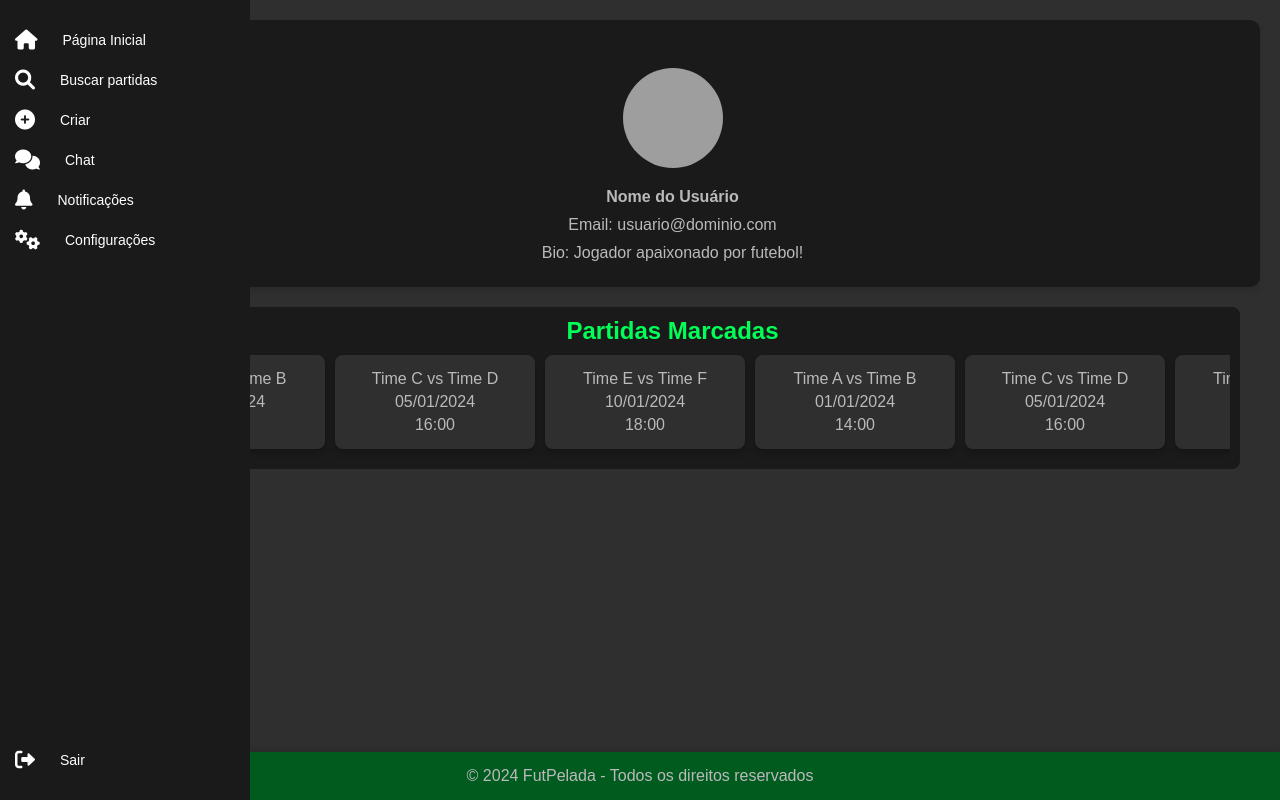
After one commit to formentines/futpelada, a Python web app: template app/templates/homePage.html in a window 1280 px wide. The commit adds this page. Run offline with Jinja, Linux system fonts and the light colour scheme; the template is opened without the code that fills it, so the values that code supplies are empty; grey boxes are pictures that could not be loaded.

Commit message:
criando a página homePage e joinATeam

```diff
--- /dev/null
+++ b/app/static/css/homePage.css
@@ -0,0 +1,200 @@
+/* General Styles */
+:root {
+  --MAIN: #00FF57;
+  --SUB: #005B1F;
+  --GRASS: #7CFC00;
+  --BACKGROUDS: #1A1A1A;
+  --FORMS: #2F2F2F;
+  --INPUTS: #BABABA;
+  --FONTE_PADRAO: "Montserrat", sans-serif;
+  --FONTE_DESTAQUE: "Bebas Neue", sans-serif;
+}
+
+* {
+  margin: 0;
+  padding: 0;
+  box-sizing: border-box;
+}
+
+body {
+  display: flex;
+  flex-direction: column; /* Organiza o conteúdo em coluna */
+  min-height: 100vh; /* Garante que o corpo ocupe toda a altura da tela */
+  background-color: var(--FORMS);
+  color: var(--INPUTS);
+  font-family: var(--FONTE_PADRAO);
+}
+
+/* Sidebar fixo */
+.menu-sidebar {
+  position: fixed;
+  top: 0;
+  left: 0;
+  width: 65px; /* Tamanho padrão */
+  height: 100%;
+  background-color: var(--BACKGROUDS);
+  transition: width 0.2s ease;
+  z-index: 1000;
+}
+.menu-sidebar:hover {
+  width: 250px; /* Expande ao passar o mouse */
+}
+.menu-sidebar ul {
+  padding: 20px 0;
+}
+.menu-sidebar li {
+  display: block;
+}
+.menu-sidebar li a {
+  display: flex;
+  align-items: center;
+  color: white;
+  text-decoration: none;
+  padding: 10px;
+  border-radius: 25px;
+  transition: background-color 0.3s;
+  padding: 10px 15px; /* Espaçamento interno para os itens */
+}
+.menu-sidebar li a:hover {
+  background-color: var(--SUB);
+}
+.menu-sidebar .icon-text {
+  font-size: 20px;
+  margin-right: 25px;
+}
+.menu-sidebar .menu-texto {
+  display: block;
+  font-size: 14px;
+  white-space: nowrap;
+  overflow: hidden;
+}
+.menu-sidebar ul.logout {
+  position: absolute;
+  bottom: 0;
+  width: 100%;
+}
+
+footer {
+  background-color: var(--SUB);
+  color: var(--INPUTS);
+  text-align: center;
+  padding: 15px;
+  font-size: 1em;
+  position: relative;
+  bottom: 0;
+  width: 100%;
+  box-shadow: 0 -4px 6px rgba(0, 0, 0, 0.1); /* Sombra suave no rodapé */
+}
+
+/* Estilos para o conteúdo principal */
+.main-content {
+  margin-left: 65px; /* Espaço para o sidebar fixo */
+  padding: 20px;
+  flex: 1; /* Permite que o conteúdo ocupe o restante da tela */
+  overflow-y: auto; /* Para que o conteúdo role caso fique grande */
+}
+
+/* Estilo para o feed de publicações */
+.feed {
+  background-color: var(--BACKGROUDS);
+  padding: 20px;
+  margin-bottom: 20px;
+  border-radius: 10px;
+  box-shadow: 0 4px 6px rgba(0, 0, 0, 0.1);
+}
+.feed h2 {
+  margin-bottom: 10px;
+  color: var(--MAIN);
+}
+.post {
+  background-color: var(--BACKGROUDS);
+  color: var(--INPUTS);
+  padding: 10px;
+  margin-bottom: 15px;
+  border-radius: 5px;
+}
+.post h3 {
+  color: var(--MAIN);
+}
+.post p {
+  color: var(--INPUTS);
+}
+
+/* Estilo para o perfil do usuário */
+.profile {
+  background-color: var(--BACKGROUDS);
+  padding: 20px;
+  margin-bottom: 20px;
+  border-radius: 10px;
+  box-shadow: 0 4px 6px rgba(0, 0, 0, 0.1);
+}
+.profile h2 {
+  color: var(--MAIN);
+}
+.profile-info {
+  display: flex;
+  flex-direction: column;
+  align-items: center;
+}
+.profile-info img {
+  border-radius: 50%;
+  width: 100px;
+  height: 100px;
+  margin-bottom: 15px;
+}
+.profile-info p {
+  margin: 5px 0;
+}
+
+/* Estilo para a lista de partidas */
+.partidas {
+  margin: 20px;
+  padding: 10px;
+  background-color: var(--BACKGROUDS);
+  border-radius: 8px;
+  color: var(--INPUTS);
+}
+.partidas h2 {
+  font-family: var(--FONTE_DESTAQUE);
+  text-align: center;
+  color: var(--MAIN);
+}
+.partidas ul {
+  list-style: none;
+  padding: 0;
+}
+.partidas li {
+  padding: 10px;
+  border-bottom: 1px solid var(--FORMS);
+}
+.partidas li:last-child {
+  border-bottom: none;
+}
+
+.lista-partidas {
+  display: flex;
+  gap: 10px; /* Espaço entre os quadradinhos */
+  overflow-x: auto; /* Permite rolagem horizontal */
+  padding: 10px;
+  scroll-behavior: smooth; /* Rola suavemente */
+}
+.partida-card {
+  flex: 0 0 200px; /* Cada card terá largura fixa */
+  background-color: var(--FORMS);
+  border-radius: 8px;
+  padding: 10px;
+  box-shadow: 0px 4px 6px rgba(0, 0, 0, 0.2);
+  text-align: center;
+  color: var(--INPUTS);
+  font-family: var(--FONTE_PADRAO);
+}
+.partida-card p {
+  margin: 5px 0;
+}
+.lista-partidas::-webkit-scrollbar {
+  height: 8px; /* Altura da barra de rolagem */
+}
+.lista-partidas::-webkit-scrollbar-thumb {
+  background: var(--MAIN);
+  border-radius: 4px;
+}
--- /dev/null
+++ b/app/static/js/homePage.js
@@ -0,0 +1,40 @@
+
+
+
+document.addEventListener('DOMContentLoaded', () => {
+  carregarPartidas();
+});
+
+// Função para carregar as partidas
+function carregarPartidas() {
+  // Dados fictícios para simulação
+  const partidas = [
+      { nome: "Time A vs Time B", data: "01/01/2024", hora: "14:00" },
+      { nome: "Time C vs Time D", data: "05/01/2024", hora: "16:00" },
+      { nome: "Time E vs Time F", data: "10/01/2024", hora: "18:00" },
+      { nome: "Time A vs Time B", data: "01/01/2024", hora: "14:00" },
+      { nome: "Time C vs Time D", data: "05/01/2024", hora: "16:00" },
+      { nome: "Time E vs Time F", data: "10/01/2024", hora: "18:00" }
+  ];
+
+  // Seleciona o container onde as partidas serão exibidas
+  const listaPartidas = document.querySelector('.lista-partidas');
+  listaPartidas.innerHTML = ""; // Limpa as partidas anteriores
+
+  // Loop para adicionar as partidas à lista
+  partidas.forEach(partida => {
+      // Cria o card da partida
+      const card = document.createElement('div');
+      card.classList.add('partida-card');
+
+      // Adiciona o conteúdo da partida
+      card.innerHTML = `
+          <p>${partida.nome}</p>
+          <p>${partida.data}</p>
+          <p>${partida.hora}</p>
+      `;
+
+      // Adiciona o card na lista
+      listaPartidas.appendChild(card);
+  });
+}
--- /dev/null
+++ b/app/templates/homePage.html
@@ -0,0 +1,93 @@
+<!DOCTYPE html>
+<html lang="pt-br">
+<head>
+    <meta charset="UTF-8">
+    <meta name="viewport" content="width=device-width, initial-scale=1.0">
+    <title>FutPelada - Home</title>
+    <link rel="stylesheet" href="/app/static/css/homePage.css">
+    <script defer src="/app/static/js/homePage.js"></script>
+    <!-- Link para o FontAwesome -->
+    <link href="https://cdnjs.cloudflare.com/ajax/libs/font-awesome/6.0.0-beta3/css/all.min.css" rel="stylesheet">
+</head>
+<body>
+
+    <!-- Sidebar -->
+    <nav class="menu-sidebar">
+      <ul>
+          <li>
+              <a href="#">
+                  <i class="fas fa-home icon-text"></i>
+                  <span class="menu-texto">Página Inicial</span>
+              </a>
+          </li>
+          <li class="has-subnav">
+              <a href="#">
+                  <i class="fas fa-search icon-text"></i>
+                  <span class="menu-texto">Buscar partidas</span>
+              </a>
+          </li>
+          <li class="has-subnav">
+              <a href="#">
+                  <i class="fas fa-plus-circle icon-text"></i>
+                  <span class="menu-texto">Criar</span>
+              </a>
+          </li>
+            <li>
+              <a href="#">
+                <i class="fas fa-comments icon-text"></i>
+                <span class="menu-texto">Chat</span>
+              </a>
+            </li>
+          <li class="has-subnav">
+              <a href="#">
+                  <i class="fas fa-bell icon-text"></i>
+                  <span class="menu-texto">Notificações</span>
+              </a>
+          </li>
+          <li>
+             <a href="#">
+                  <i class="fas fa-cogs icon-text"></i>
+                  <span class="menu-texto">Configurações</span>
+              </a>
+          </li>
+      </ul>
+      <ul class="logout">
+          <li>
+             <a href="/app/templates/index.html">
+                  <i class="fas fa-sign-out-alt icon-text"></i>
+                  <span class="menu-texto">Sair</span>
+              </a>
+          </li>
+      </ul>
+    </nav>
+
+    <main class="main-content">
+
+      <!-- Seção de Perfil do Usuário -->
+      <section class="profile">
+          <h2>Perfil</h2>
+          <div class="profile-info">
+              <img src="profile-pic.jpg" alt="Foto de Perfil">
+              <p><strong>Nome do Usuário</strong></p>
+              <p>Email: usuario@dominio.com</p>
+              <p>Bio: Jogador apaixonado por futebol!</p>
+          </div>
+      </section>
+
+      <!-- Seção de Lista de Partidas -->
+      <section class="partidas">
+        <h2>Partidas Marcadas</h2>
+        <!-- Aqui os cards de partidas serão carregados dinamicamente -->
+        <div class="lista-partidas">
+            <!-- Os cards de partidas serão inseridos aqui pelo JavaScript -->
+        </div>
+    </section>
+  </main>
+
+    <footer>
+        <p>&copy; 2024 FutPelada - Todos os direitos reservados</p>
+    </footer>
+    <script type="module" src="/app/static/js/homePage.js"></script>
+
+</body>
+</html>
```
Also changed, not shown: app/static/css/join_a_team.css (+173 -0 lines), app/static/js/join_a_team.js (added, +15 -0 lines), app/templates/join_a_team.html (+89 -3 lines).
